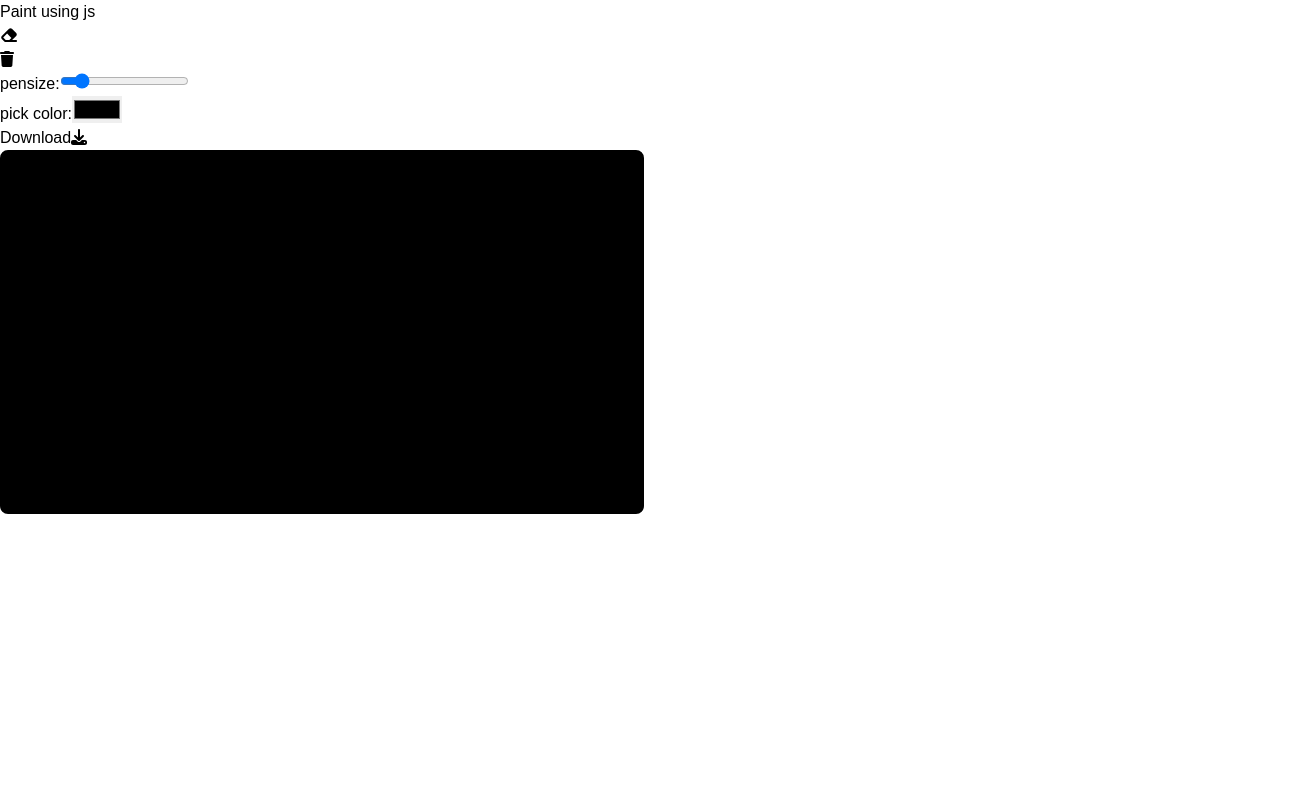
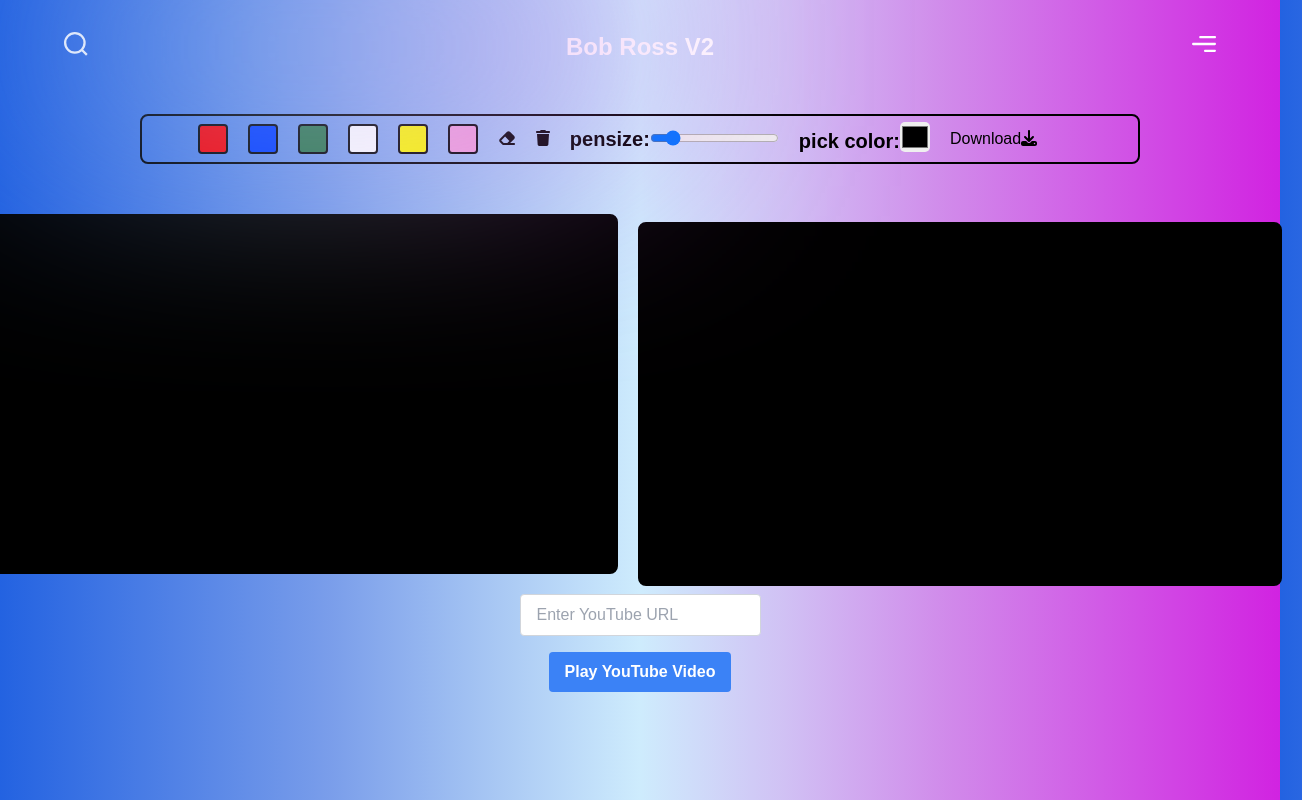
Before and after one commit to Nishu0/Bob_Ross_V2, a Next.js app: page /paint in a window 1280 px wide. Shown: the whole page, 1302 px wide, since content can reach past the window. Built offline with nearby package versions, Linux system fonts and the light colour scheme.

Commit message:
UI Changes

```diff
--- a/app/paint/page.jsx
+++ b/app/paint/page.jsx
@@ -1,12 +1,17 @@
 "use client"
 import React, { useState, useRef } from 'react';
-import YouTubePlayer from '../../components/Youtube';
+import Navbar from '../../components/Navbar';
+import YouTubePlayer from '../../components/YouTube';
 import CanvasComponent from '../../components/Canvas';
 import ColorsWrapper from '../../components/Colours';
+import YouTubeURLInput from '../../components/URL';
+
+import '../../styles/globals.css';
 
 const Paint = () => {
   const [color, setColor] = useState('lightBlue');
   const [penSize, setPenSize] = useState(5);
+  const [videoURL, setVideoURL] = useState('');
   const canvasRef = useRef(null);
 
   const selectColor = (col) => {
@@ -32,9 +37,13 @@ const Paint = () => {
     setColor(col);
   };
 
+  const handleYouTubeVideo = (url) => {
+    setVideoURL(url);
+  };
+
   return (
     <div>
-      <h1 className="title">Paint using js</h1>
+      <Navbar />
       <main id="wrapper">
         {/* Colors wrapper */}
         <ColorsWrapper
@@ -48,15 +57,18 @@ const Paint = () => {
           canvasRef={canvasRef} // Pass the canvasRef to ColorsWrapper
         />
 
+        {/* YouTube URL Input */}
+
         {/* YouTube player and Canvas */}
         <div className="youtube-and-canvas-wrapper">
           <div className="youtube-wrapper">
-            <YouTubePlayer />
+            <YouTubePlayer videoURL={videoURL} />
           </div>
           <div className="canvas-wrapper">
             <CanvasComponent ref={canvasRef} width={640} height={360} color={color} penSize={penSize} />
           </div>
         </div>
+        <YouTubeURLInput onURLSubmit={handleYouTubeVideo} />
       </main>
     </div>
   );
--- /dev/null
+++ b/components/Footer.jsx
@@ -0,0 +1,46 @@
+'use client';
+
+import { motion } from 'framer-motion';
+import { socials } from '../constants';
+import styles from '../styles';
+import { footerVariants } from '../utils/motion';
+
+const Footer = () => (
+  <motion.footer
+    variants={footerVariants}
+    initial="hidden"
+    whileInView="show"
+    className={`${styles.paddings} py-8 relative`}
+  >
+    <div className="footer-gradient" />
+    <div className={`${styles.innerWidth} mx-auto flex flex-col gap-8`}>
+      <div className="flex items-center justify-between flex-wrap gap-5">
+        <h4 className="font-bold md:text-[64px] text-[44px] text-white">
+          Create Happy paintings
+        </h4>
+        <button
+          type="button"
+          className="flex items-center h-fit py-4 px-6 bg-[#2561AB] rounded-[32px] gap-[12px]"
+        >
+          <span className="font-normal text-[16px] text-white uppercase">
+            enter Bob Ross V2
+          </span>
+        </button>
+      </div>
+      <div className="flex flex-col">
+        <div className="mb-[50px] h-[2px] bg-white opacity-10" />
+        <div className={`${styles.flexCenter} flex-wrap gap-8`}>
+          <h4 className="font-extrabold text-[24px] text-white">Bob Ross V2</h4>
+          <p className="font-normal text-[14px] text-white opacity-50">Copyright © 2023 Nisarg Thakkar. All rights reserved.</p>
+          <div className="flex gap-4">
+            {socials.map((social) => (
+              <img key={social.name} src={social.url} alt={social.name} className="w-[24px] h-[24px] object-contain cursor-pointer" />
+            ))}
+          </div>
+        </div>
+      </div>
+    </div>
+  </motion.footer>
+);
+
+export default Footer;
--- /dev/null
+++ b/components/URL.jsx
@@ -0,0 +1,37 @@
+import React, { useState } from 'react';
+
+const YouTubeURLInput = ({ onURLSubmit }) => {
+  const [youTubeURL, setYouTubeURL] = useState('');
+
+  const handleInputChange = (e) => {
+    setYouTubeURL(e.target.value);
+  };
+
+  const handleSubmit = (e) => {
+    e.preventDefault();
+    onURLSubmit(youTubeURL);
+    setYouTubeURL('');
+  };
+
+  return (
+    <form onSubmit={handleSubmit} className="flex flex-col items-center space-y-4">
+      <input
+        type="text"
+        id="youtube-url"
+        value={youTubeURL}
+        onChange={handleInputChange}
+        margin-top="10px"
+        placeholder="Enter YouTube URL"
+        className="border border-gray-300 rounded px-4 py-2 focus:outline-none focus:ring focus:border-blue-300"
+      />
+      <button
+        type="submit"
+        className="bg-blue-500 text-white font-bold py-2 px-4 rounded focus:outline-none focus:ring focus:border-blue-300 hover:bg-blue-600"
+      >
+        Play YouTube Video
+      </button>
+    </form>
+  );
+};
+
+export default YouTubeURLInput;
--- a/components/Youtube.jsx
+++ b/components/Youtube.jsx
@@ -1,16 +1,47 @@
 import React, { useEffect } from 'react';
 
-const YouTubePlayer = () => {
+const YouTubePlayer = ({ videoURL }) => {
   useEffect(() => {
+    const extractYouTubeVideoId = (url) => {
+      const regex = /(?:\?v=|\/embed\/|\.be\/)([-a-zA-Z0-9_]+)/;
+      const match = url.match(regex);
+      return match ? match[1] : null;
+    };
+
     const setupYouTubePlayer = () => {
+      if (!videoURL) {
+        console.error('No YouTube URL provided');
+        return;
+      }
+
+      const videoId = extractYouTubeVideoId(videoURL);
+
+      if (!videoId) {
+        console.error('Invalid YouTube URL');
+        return;
+      }
+
       const player = new window.YT.Player('youtube-player', {
         height: '360',
         width: '640',
         videoId: process.env.YOUTUBE_API_KEY,
       });
     };
-    window.onYouTubeIframeAPIReady = setupYouTubePlayer;
-  }, []);
+
+    if (window.YT && window.YT.Player) {
+      setupYouTubePlayer();
+    } else {
+      // Load the YouTube IFrame API synchronously
+      const tag = document.createElement('script');
+      tag.src = 'https://www.youtube.com/iframe_api';
+      const firstScriptTag = document.getElementsByTagName('script')[0];
+      firstScriptTag.parentNode.insertBefore(tag, firstScriptTag);
+
+      window.onYouTubeIframeAPIReady = () => {
+        setupYouTubePlayer();
+      };
+    }
+  }, [videoURL]);
 
   return <div id="youtube-player"></div>;
 };
--- /dev/null
+++ b/sections/Feedback.jsx
@@ -0,0 +1,58 @@
+"use client";
+import { motion } from "framer-motion";
+import styles from "../styles";
+import { fadeIn, staggerContainer, zoomIn } from "../utils/motion";
+
+const Feedback = () => (
+  <section className={`${styles.paddings} relative z-10`}>
+    <motion.div
+      variants={staggerContainer}
+      initial="hidden"
+      whileInView="show"
+      viewport={{ once: "false", amount: 0.25 }}
+      className={`${styles.innerWidth} mx-auto flex lg:flex-row flex-col gap-6`}
+    >
+      <motion.div
+        variants={fadeIn("right", "tween", 0.2, 1)}
+        className="flex-[0.5] lg:max-w-[370px] flex justify-end flex-col gradient-05 sm:p-8 p-4 rounded-[32px] border-[1px] border-[#6A6A6A] relative"
+      >
+        <div className="feedback-gradient" />
+        <div>
+          <h4 className="font-bold sm:text-[32px] text-[26px] sm:leading-[40px] leading-[36px] text-white">
+            Nisarg Thakkar
+          </h4>
+          <p className="mt-[8px] font-normal sm:text-[18px] text-[12px] sm:leading-[22px] leading-[16px] text-white">
+            Founder | Bob Ross V2
+          </p>
+        </div>
+        <p className="mt-[24px] font-normal sm:text-[24px] text-[18px] sm:leading-[45px] leading-[39px] text-white">
+          “With the development of today's technology, metaverse is very useful
+          for today's work, or can be called web 3.0. by using metaverse you can
+          use it as anything”
+        </p>
+      </motion.div>
+      <motion.div
+        variants={fadeIn("left", "tween", 0.2, 1)}
+        className="relative flex-1 flex justify-center items-center"
+      >
+        <img
+          src="/planet-09.png"
+          alt="planet-09"
+          className="w-full lg:h-[610px] h-auto min-h-[210px] object-cover rounded-[40px]"
+        />
+        <motion.div
+          variants={zoomIn(0.4, 1)}
+          className="lg:block hidden absolute -left-[10%] top-[3%]"
+        >
+          <img
+            src="/stamp.png"
+            alt="stamp"
+            className="w-[155px] h-[155px] object-contain"
+          />
+        </motion.div>
+      </motion.div>
+    </motion.div>
+  </section>
+);
+
+export default Feedback;
--- /dev/null
+++ b/sections/World.jsx
@@ -0,0 +1,35 @@
+'use client';
+import { motion } from "framer-motion";
+import { TitleText, TypingText } from "../components";
+import styles from "../styles";
+import { staggerContainer, fadeIn } from "../utils/motion";
+
+const World = () => (
+  <section className={`${styles.paddings} relative z-10`}>
+    <motion.div
+      variants={staggerContainer}
+      initial="hidden"
+      whileInView="show"
+      viewport={{ once: "false", amount: 0.25 }}
+      className={`${styles.innerWidth} mx-auto flex flex-col`}
+    >
+      <TypingText title="| People on the World" textStyles="text-center" />
+      <TitleText title={<>Track friends around you and invite them to play together in the same world</>} textStyles="text-center"/>
+      <motion.div variants={fadeIn("up", "tween", 0.3, 1)} className="relative mt-[68px] flex w-full h-[550px]">
+        <img src="/map.png" alt="map" className="w-full h-full object-cover"/>
+        <div className="absolute bottom-20 right-20 w-[70px] h-[70px] p-[6px] rounded-full bg-[#5D6680]">
+          <img src="people-01.png" alt="people" className="w-full h-full"/>
+        </div>
+        <div className="absolute top-10 left-20 w-[70px] h-[70px] p-[6px] rounded-full bg-[#5D6680]">
+          <img src="people-02.png" alt="people" className="w-full h-full"/>
+        </div>
+        <div className="absolute top-1/2 left-[45%] w-[70px] h-[70px] p-[6px] rounded-full bg-[#5D6680]">
+          <img src="people-03.png" alt="people" className="w-full h-full"/>
+        </div>
+
+      </motion.div>
+    </motion.div>
+  </section>
+);
+
+export default World;
--- a/styles/globals.css
+++ b/styles/globals.css
@@ -9,7 +9,16 @@ body {
   padding: 0;
   box-sizing: border-box;
   font-family: "Poppins", sans-serif;
-  background-image: linear-gradient(160deg, #80d0c7 100%);
+  background-image: linear-gradient(
+    270deg,
+    hsl(295deg 76% 51%) 0%,
+    hsl(284deg 70% 73%) 26%,
+    hsl(257deg 70% 86%) 39%,
+    hsl(202deg 92% 90%) 50%,
+    hsl(215deg 77% 81%) 61%,
+    hsl(221deg 73% 70%) 74%,
+    hsl(220deg 76% 51%) 100%
+  );
 }
 
 .title {
```
